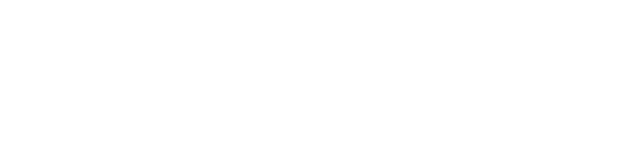
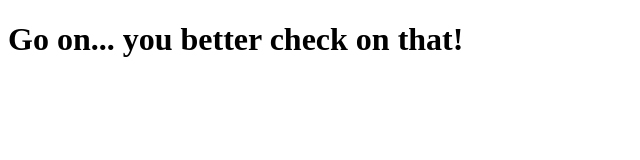
Before and after one commit to MrShahin2004/mrshahin2004-repo, a plain HTML site: page index.html in a window 1280 px wide. Shown: the whole page, without its empty margins (0-640 px from the left). Drawn offline with Linux system fonts and the light colour scheme.

Commit message:
Update index.html
Added an "h1" element to my HTML file.

```diff
--- a/index.html
+++ b/index.html
@@ -8,6 +8,7 @@
     <title>Test HTML</title>
 </head>
 <body>
+<h1>Go on... you better check on that!</h1>
 
 </body>
 </html>
```
